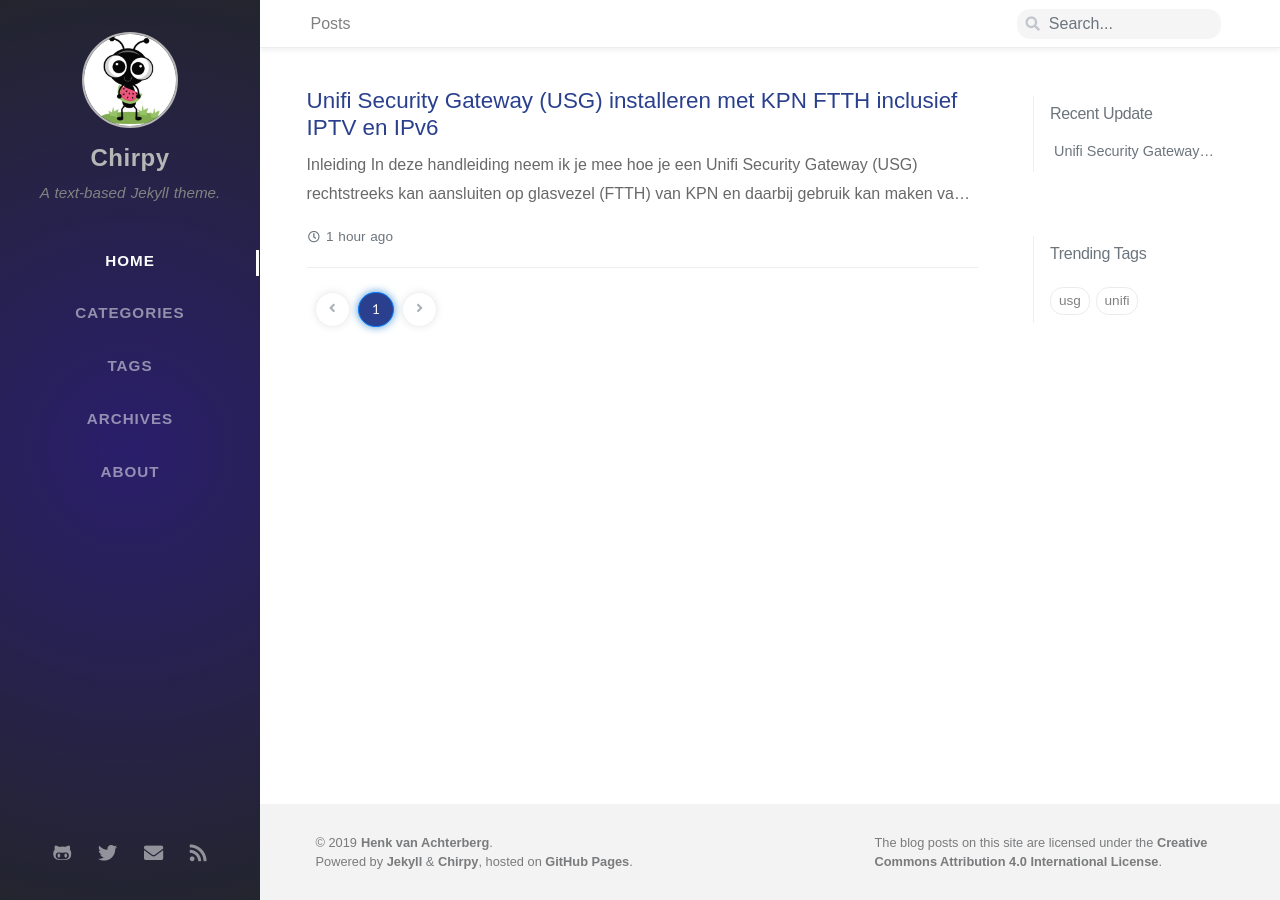
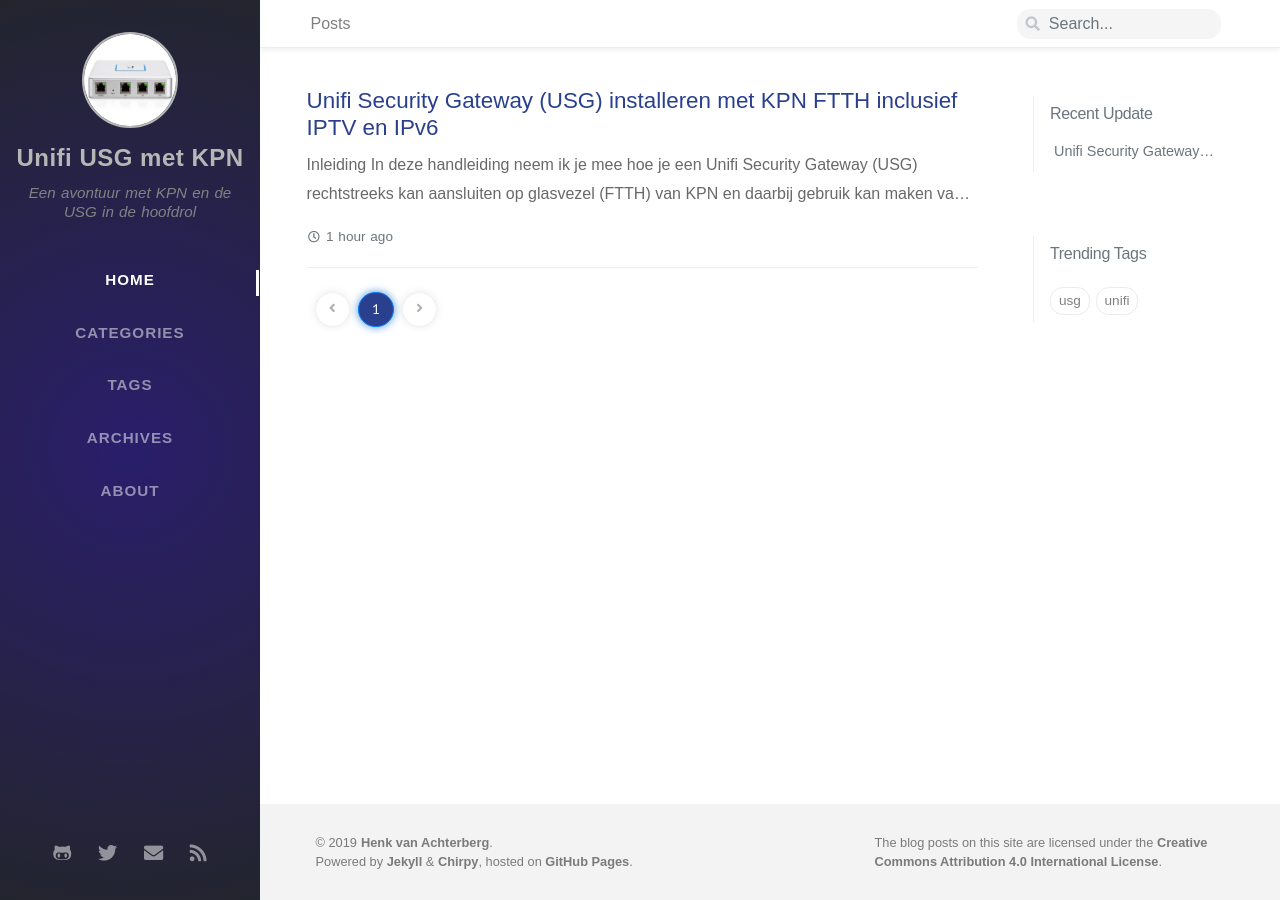
Before and after one commit to coolhva/usg-kpn-ftth, a Jekyll site: the page built from index.html, in a window 1280 px wide. Built offline with Jekyll 4.4.1, drawn with Linux system fonts in a browser that asks for light colours; nearby versions of some CDN libraries; some web fonts are replaced; the list of posts is cut into pages by our own code.

Commit message:
config update

```diff
--- a/_config.yml
+++ b/_config.yml
@@ -6,9 +6,9 @@
 # jekyll-seo-tag settings › https://github.com/jekyll/jekyll-seo-tag/blob/master/docs/usage.md
 #--------------------------
 
-title: Chirpy
+title: Unifi USG met KPN
 
-description: 'A text-based Jekyll theme.'
+description: 'Een avontuur met KPN en de USG in de hoofdrol'
 
 # Replace with your domain, e.g. 'https://username.github.io'
 url: 'https://coolhva.github.io'
```
Also changed, not shown: assets/img/sample/avatar.jpg.
